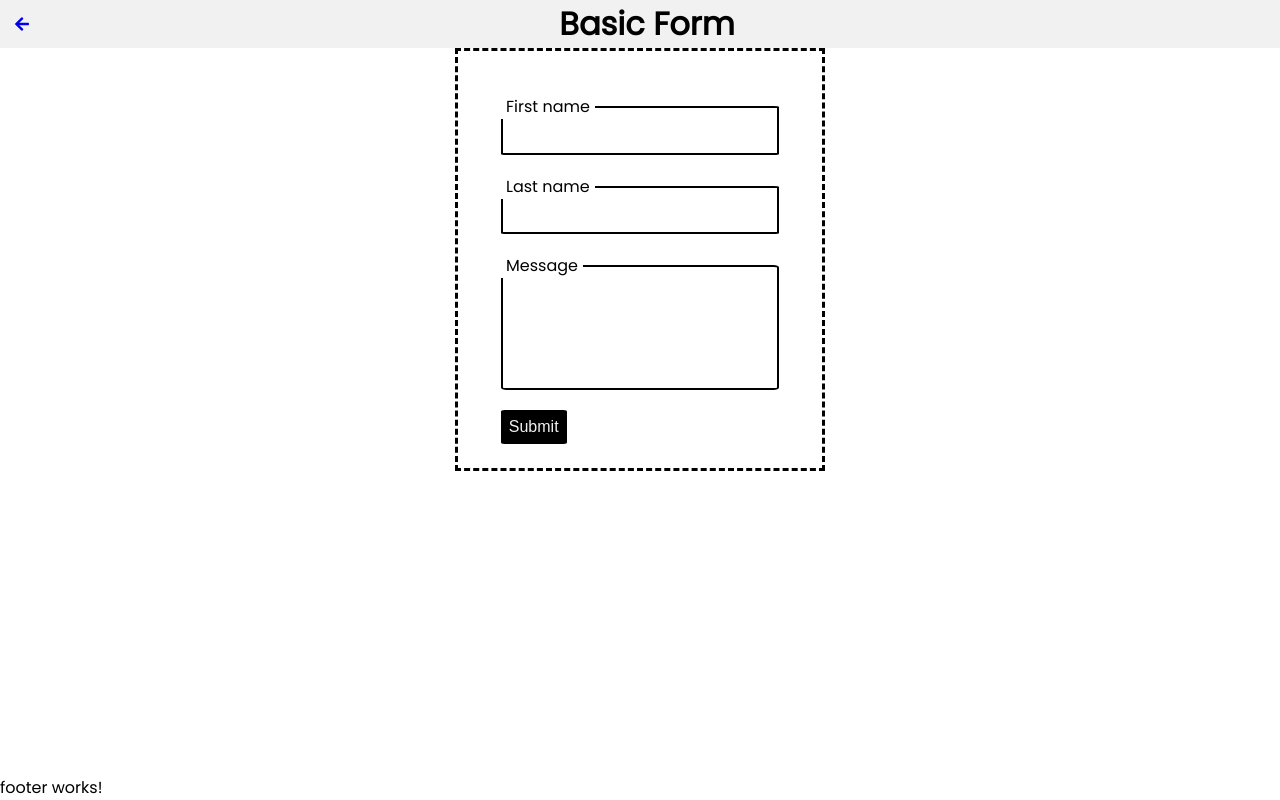
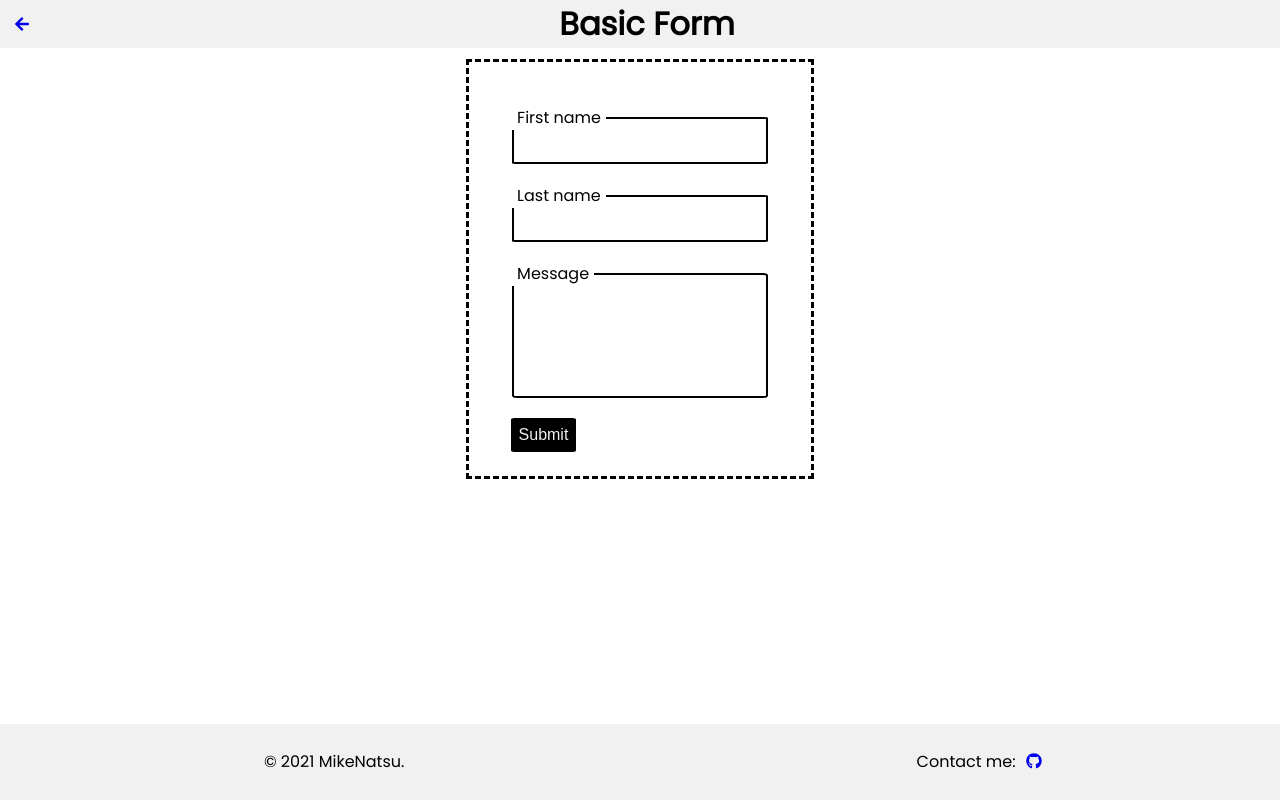
Before and after one commit to MikeNatsu/angular-basic-form, an Angular app in the folder frontend/: page /create in a window 1280 px wide. Built offline with nearby package versions, Linux system fonts and the light colour scheme.

Commit message:
adding footer

```diff
--- a/frontend/src/app/app.component.scss
+++ b/frontend/src/app/app.component.scss
@@ -32,11 +32,10 @@
 
 .sidebar-content {
   width: 20%;
-}
-
-@keyframes sidebar-effect {
-
-
+  @media screen and (max-width: 800px) {
+    width: 100%;
+    text-align: center;
+  }
 }
 
 .create-post {
--- a/frontend/src/app/components/footer/footer.component.html
+++ b/frontend/src/app/components/footer/footer.component.html
@@ -1 +1,9 @@
-<p>footer works!</p>
+<div class="footer-content">
+  <span class="copyrights-content">&copy; 2021 MikeNatsu.</span>
+  <div class="contactme-content">
+    <p>Contact me: </p>
+    <a href="https://github.com/MikeNatsu" target="_blank">
+      <fa-icon [icon]="faGithub"> </fa-icon>
+    </a>
+  </div>
+</div>
--- a/frontend/src/app/components/footer/footer.component.scss
+++ b/frontend/src/app/components/footer/footer.component.scss
@@ -0,0 +1,21 @@
+.footer-content {
+  display: flex;
+  background-color: #f1f1f1;
+  text-align: center;
+  align-items: baseline;
+  justify-content: space-around;
+}
+
+.copyrights-content {
+  display: flex;
+  flex-direction: row;
+  margin: 2%;
+}
+
+.contactme-content {
+  display: flex;
+  align-items: center;
+  p{
+    margin: 10px;
+  }
+}
--- a/frontend/src/app/components/footer/footer.component.ts
+++ b/frontend/src/app/components/footer/footer.component.ts
@@ -1,15 +1,14 @@
 import { Component, OnInit } from '@angular/core';
-
+import { faGithub } from '@fortawesome/free-brands-svg-icons';
 @Component({
   selector: 'app-footer',
   templateUrl: './footer.component.html',
-  styleUrls: ['./footer.component.scss']
+  styleUrls: ['./footer.component.scss'],
 })
 export class FooterComponent implements OnInit {
+  faGithub = faGithub;
 
-  constructor() { }
+  constructor() {}
 
-  ngOnInit(): void {
-  }
-
+  ngOnInit(): void {}
 }
--- a/frontend/src/app/components/sidebar/sidebar.component.scss
+++ b/frontend/src/app/components/sidebar/sidebar.component.scss
@@ -1,10 +1,14 @@
 .sidebar {
+  height: 100%;
   background-color: #f1f1f1;
   position: absolute;
   left: -100px;
   padding: 20px;
-  height: 100%;
   width: 160px;
+  @media only screen and (max-width: 1000px) {
+    position: relative;
+    width: 100%;
+  }
 }
 
 .sidebar-animation {
--- a/frontend/src/app/pages/create-post/create-post.component.scss
+++ b/frontend/src/app/pages/create-post/create-post.component.scss
@@ -1,6 +1,7 @@
 .form-container {
   border: dashed;
   padding: 1.5rem;
+  margin: 3%;
 }
 
 .form-control {
```
